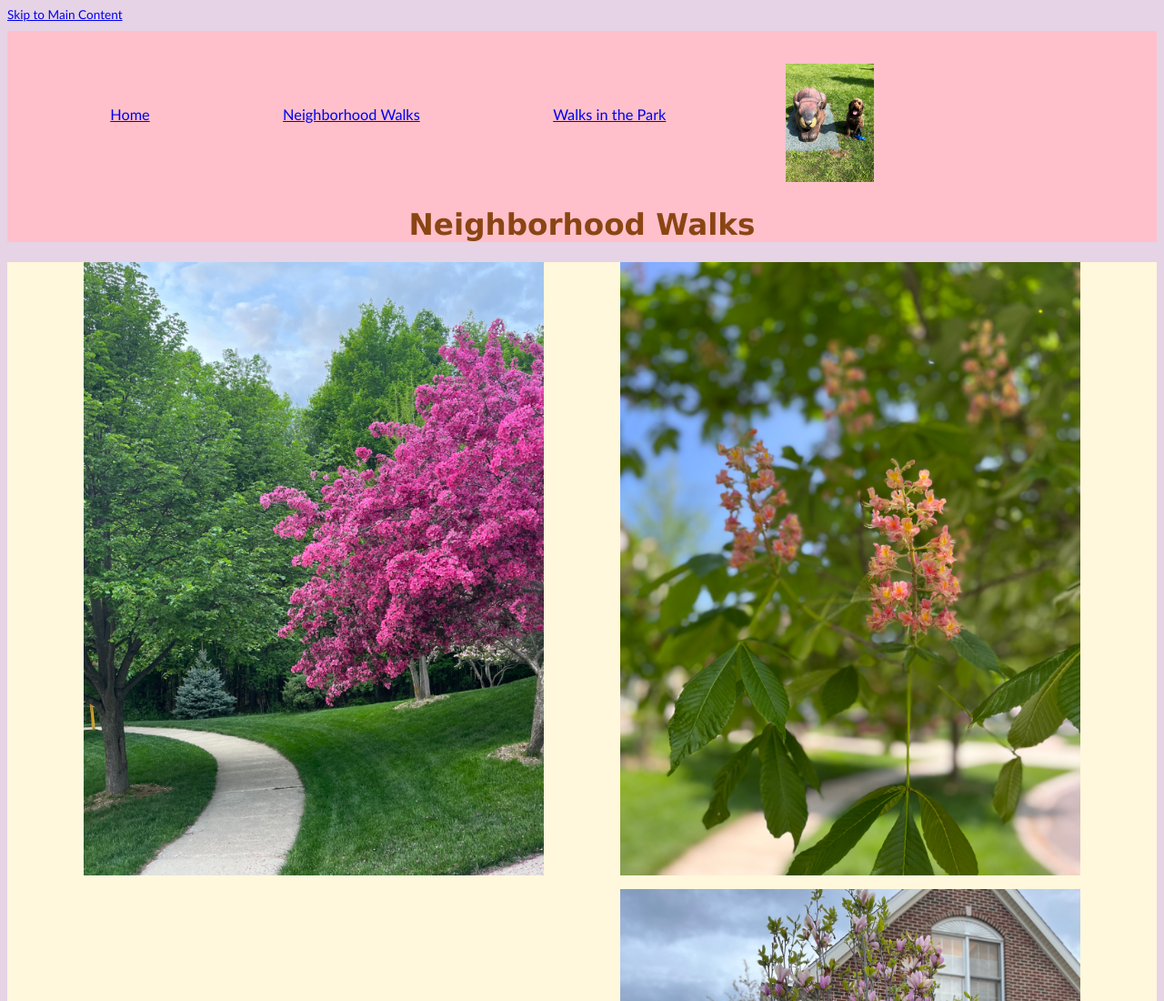
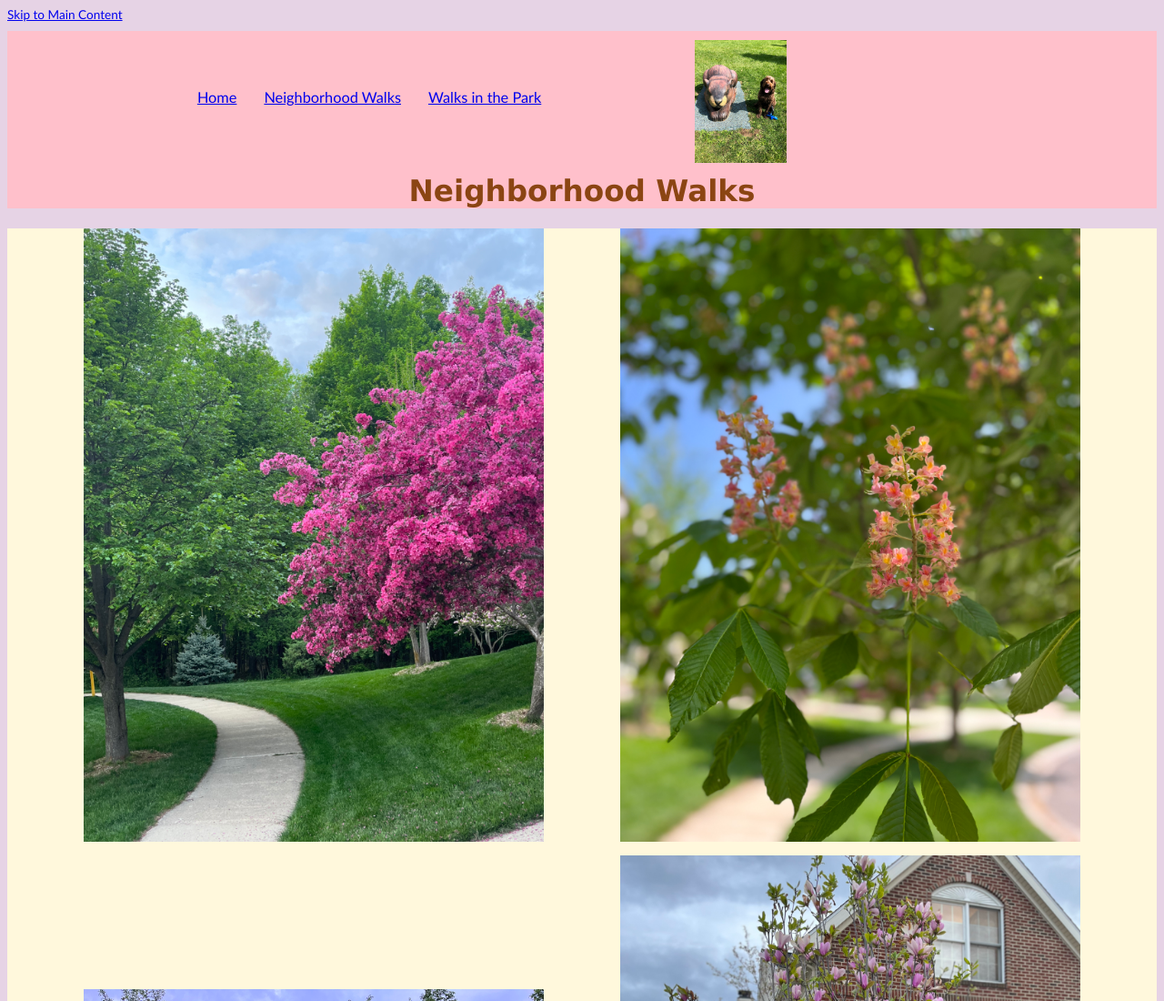
Before and after one commit to artnook25/mich, a plain HTML site: page neighborhood.html in a window 1280 px wide. Shown: the top 1100 px of the page at 91% size. Drawn offline with Linux system fonts and the light colour scheme.

Commit message:
Update neighborhood.html

```diff
--- a/neighborhood.html
+++ b/neighborhood.html
@@ -11,14 +11,15 @@
 <body>
    <a href="#main_content">Skip to Main Content</a>
   <header>
-    <nav>
+    <nav class="navbox">
       <ul>
         <li><a href="index.html">Home</a></li>
         <li class="current"><a href="neighborhood.html">Neighborhood Walks</a></li>
         <li><a href="parks.html">Walks in the Park</a></li>
+      </ul>
 
-        <img src="images/BaconGallupPark.jpg" width="200" alt="Brown Labradoodle sitting next to a statue.">
-      </ul>
+      <img src="images/BaconGallupPark.jpg" width="200" alt="Brown Labradoodle sitting next to a statue.">
+
      </nav>
     <h1>Neighborhood Walks</h1>
   </header>
```
